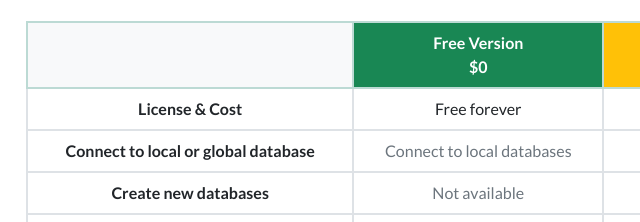
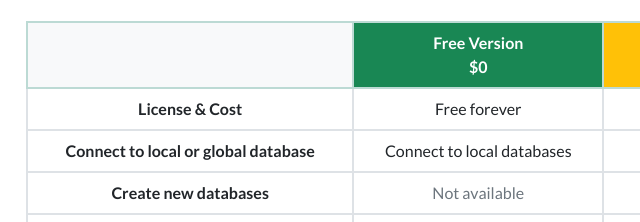
Before and after one commit to yasuite/Your-Accountant-System, a plain HTML site: page index.html in a window 1280 px wide. Shown: the part 2787-3009 px from the top of the page, 151-791 px from the left. Drawn offline with nearby package versions, Linux system fonts and the light colour scheme.

Commit message:
Add files via upload

```diff
--- a/index.html
+++ b/index.html
@@ -208,7 +208,7 @@
                 </tr>
                 <tr>
                     <td><strong>Connect to local or global database</strong></td>
-                    <td class="text-muted">Connect to local databases</td>
+                    <td>Connect to local databases</td>
                     <td>Connect to local & global databases</td>
                 </tr>
                 <tr>
```
